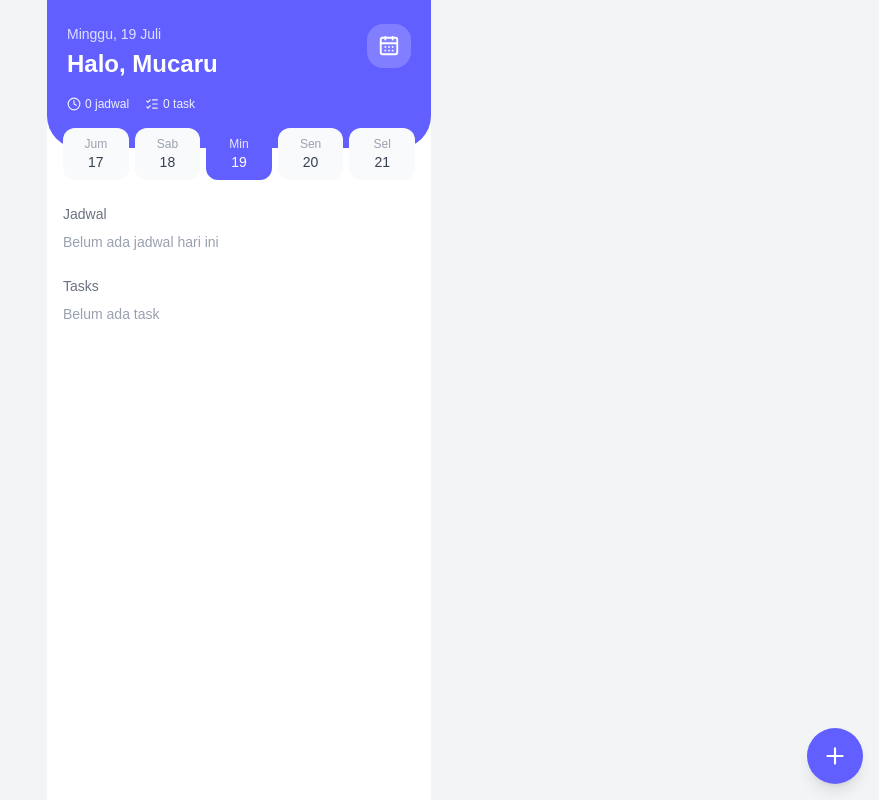
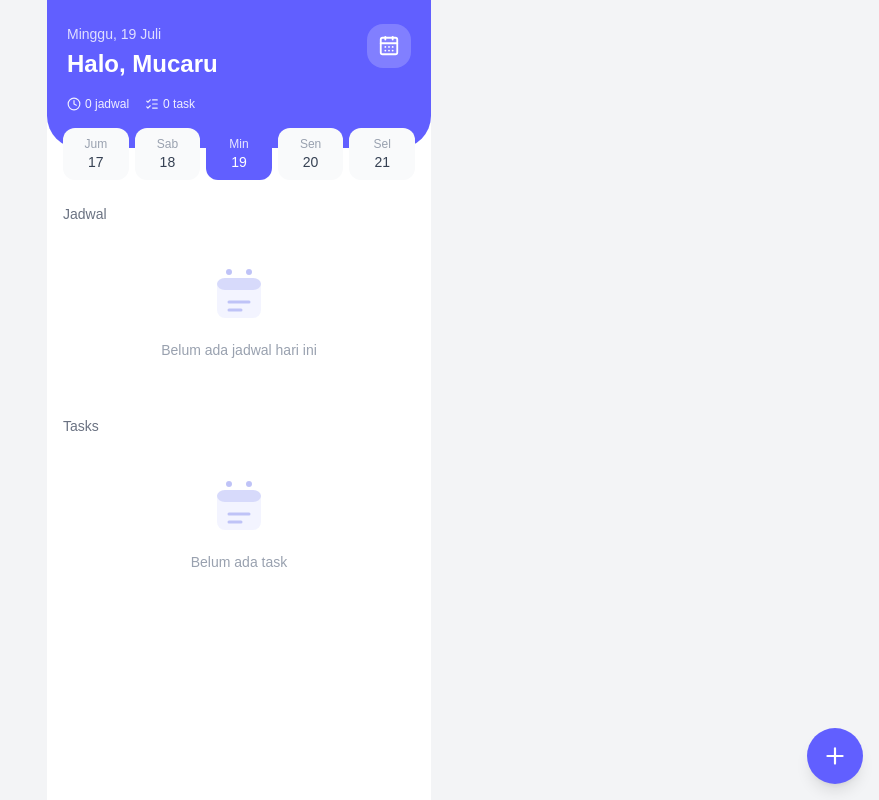
Before and after one commit to Mucaru/jadwal-app, a Next.js app: page / in a window 1280 px wide. Shown: the whole page, without its empty margins (401-1280 px from the left). Built offline with nearby package versions, Linux system fonts and the light colour scheme.

Commit message:
feat: empty state dengan ilustrasi kalender, bukan teks polos

```diff
--- a/app/page.tsx
+++ b/app/page.tsx
@@ -1,12 +1,13 @@
 "use client";
 
 import { useSchedule } from "@/hooks/useSchedule";
+import { Plus } from "lucide-react";
 import Header from "@/components/layout/Header";
 import DateStrip from "@/components/schedule/DateStrip";
 import JadwalCard from "@/components/schedule/JadwalCard";
 import TaskCard from "@/components/schedule/TaskCard";
 import AddSheet from "@/components/AddSheet";
-import { Plus } from "lucide-react";
+import EmptyState from "@/components/ui/EmptyState";
 
 export default function Home() {
   const {
@@ -48,7 +49,7 @@ export default function Home() {
           <p className="text-sm font-medium text-gray-500 mb-2">Jadwal</p>
           <div className="space-y-2 mb-6">
             {jadwalList.length === 0 && (
-              <p className="text-sm text-gray-400">Belum ada jadwal hari ini</p>
+              <EmptyState message="Belum ada jadwal hari ini" />
             )}
             {jadwalList.map((j) => (
               <JadwalCard key={j.id} jadwal={j} onDelete={deleteJadwal} />
@@ -57,9 +58,7 @@ export default function Home() {
 
           <p className="text-sm font-medium text-gray-500 mb-2">Tasks</p>
           <div className="space-y-2">
-            {taskList.length === 0 && (
-              <p className="text-sm text-gray-400">Belum ada task</p>
-            )}
+            {taskList.length === 0 && <EmptyState message="Belum ada task" />}
             {taskList.map((t) => (
               <TaskCard key={t.id} task={t} />
             ))}
--- /dev/null
+++ b/components/ui/EmptyState.tsx
@@ -0,0 +1,23 @@
+interface Props {
+  message: string;
+}
+
+export default function EmptyState({ message }: Props) {
+  return (
+    <div className="flex flex-col items-center justify-center py-8 text-center">
+      <svg width="64" height="64" viewBox="0 0 64 64" fill="none" className="mb-3 opacity-70">
+        <rect x="10" y="14" width="44" height="40" rx="8" fill="#EEF0FF" />
+        <rect x="10" y="14" width="44" height="12" rx="8" fill="#C7CBFA" />
+        <circle cx="22" cy="8" r="3" fill="#A5ABF5" />
+        <circle cx="42" cy="8" r="3" fill="#A5ABF5" />
+        <path
+          d="M22 38h20M22 46h12"
+          stroke="#A5ABF5"
+          strokeWidth="3"
+          strokeLinecap="round"
+        />
+      </svg>
+      <p className="text-sm text-gray-400">{message}</p>
+    </div>
+  );
+}
```
